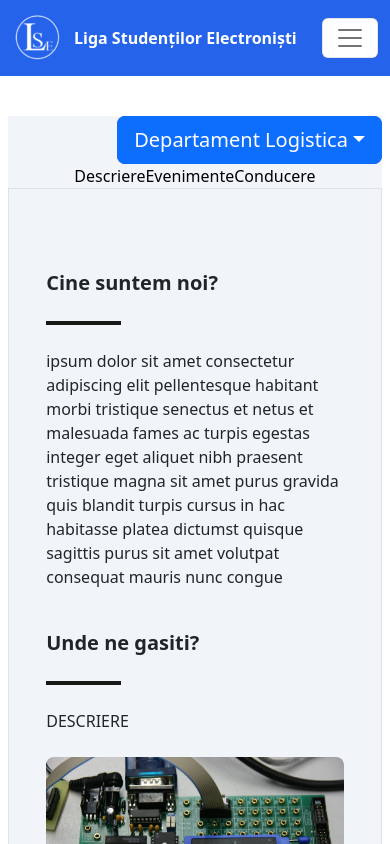
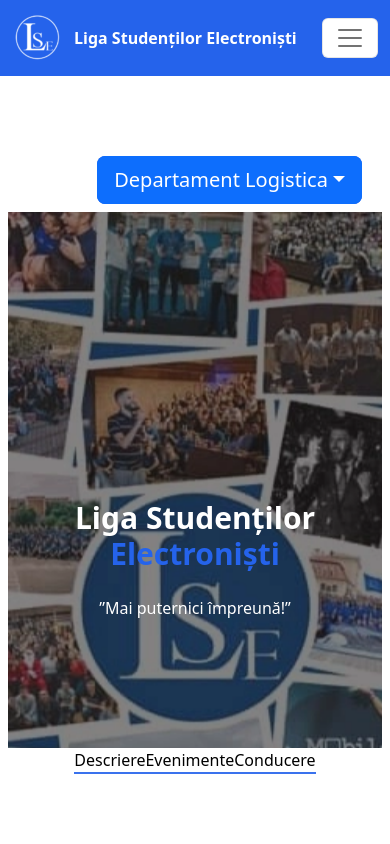
Before and after one commit to ConducereIT/lsebucuresti.org, a React (Create React App) app in the folder client/: page /departamente in a window 390 px wide. Shown: the top 844 px of the page. Built offline with nearby package versions, Linux system fonts and the light colour scheme.

Commit message:
2 new components and some fixd

```diff
--- a/client/src/components/Contact.component.js
+++ b/client/src/components/Contact.component.js
@@ -38,7 +38,7 @@
       formDetails.lastName,
       formDetails.email,
       formDetails.phone,
-      formDetails.message,
+      formDetails.message
     );
     if (status.status) {
       showNotification(status.message);
@@ -48,7 +48,7 @@
   };
 
   return (
-    <section className="contact" id="contact">
+    <section className="contact mb-20" id="contact">
       {notification && <div className="notification">{notification}</div>}
       <Container>
         <Row className="align-items-center">
--- a/client/src/components/Departamente/Descriere.component.js
+++ b/client/src/components/Departamente/Descriere.component.js
@@ -11,7 +11,7 @@
               <h1 className="text-xl md:text-3xl font-semibold pb-3 mb-2">
                 Cine suntem noi?
               </h1>
-              <hr className="border-4 border-black opacity-90 w-1/4 pb-6" />
+              <hr className="border-4 border-black opacity-90 w-1/4 pb-4" />
               <p>
                 ipsum dolor sit amet consectetur adipiscing elit pellentesque
                 habitant morbi tristique senectus et netus et malesuada fames ac
@@ -26,13 +26,16 @@
                 Unde ne gasiti?
               </h1>
               <hr className="border-4 border-black opacity-90 w-1/4 pb-6" />
-              DESCRIERE
+              Locatie:
+              <br />
+              <br />
+              Ora:
             </div>
           </div>
 
           <div className="w-full md:w-1/2">
             <img
-              className="rounded-lg mt-6 md:ml-6"
+              className="rounded-lg mt-6 md:ml-8"
               src={secondPicture}
               alt="ETTI"
             />
--- a/client/src/components/Departamente/Item.component.js
+++ b/client/src/components/Departamente/Item.component.js
@@ -9,28 +9,31 @@
 
   return (
     <div className="CustomDepartamentItem ">
-      <div className="DepartamentItem md:w-auto flex justify-center md:h-10  ">
+      <div className="DepartamentItem md:w-auto flex justify-center md:h-10 md:mt-[-7rem] ">
         <motion.button
-          className="  text-base md:ml-20  md:text-xl md:font-semibold md:relative md:inline-block  md:w-32 md:h-2/3 text-black"
+          className="  text-base md:ml-20  md:text-2xl md:font-semibold md:relative md:inline-block  md:w-32 md:h-2/3 text-black"
           onClick={() => setIndex(0)}
         >
           Descriere
+          <hr className="border-2 border-blue-600 opacity-90 w-4/4 pb-6 md:mt-2" />
         </motion.button>
         <motion.button
-          className="  text-base md:ml-20  md:text-xl md:font-semibold md:relative md:inline-block  md:w-32 md:h-2/3 text-black"
+          className="  text-base md:ml-20  md:text-2xl md:font-semibold md:relative md:inline-block  md:w-32 md:h-2/3 text-black"
           onClick={() => setIndex(1)}
         >
           Evenimente
+          <hr className="border-2 border-blue-600 opacity-90 w-4/4 pb-6 md:mt-2" />
         </motion.button>
         <motion.button
-          className=" text-base md:ml-20   md:text-xl md:font-semibold md:relative md:inline-block   md:w-32 md:h-2/3 text-black"
+          className="  text-base md:ml-20  md:text-2xl md:font-semibold md:relative md:inline-block  md:w-32 md:h-2/3 text-black"
           onClick={() => setIndex(2)}
         >
           Conducere
+          <hr className="border-2 border-blue-600 opacity-90 w-4/4 pb-6 md:mt-2" />
         </motion.button>
       </div>
-      <motion.div className="border border-black md:h-[90%] md:w-full">
-        <AnimatePresence>
+      <motion.div className=" md:h-[70%] md:w-full">
+        <div>
           {index === 0 && (
             <motion.div
               key="component1"
@@ -38,7 +41,7 @@
               animate={{ opacity: 1, x: 0, y: 0 }}
               exit={{ opacity: 0, x: 50, y: 0 }}
               transition={{ duration: 0.5 }}
-              className="bg-slate-100 flex items-center justify-self-center justify-center py-20"
+              className=" flex items-center justify-self-center justify-center py-20 mb-10"
             >
               <Descriere />
             </motion.div>
@@ -66,7 +69,7 @@
               <h>Index 3</h>
             </motion.div>
           )}
-        </AnimatePresence>
+        </div>
       </motion.div>
     </div>
   );
--- a/client/src/components/Departamente/List.component.js
+++ b/client/src/components/Departamente/List.component.js
@@ -1,24 +1,45 @@
-import React, { useState } from "react";
+import React, { useState, useEffect } from "react";
 import { motion, AnimatePresence } from "framer-motion";
 import Dropdown from "react-bootstrap/Dropdown";
 import DropdownButton from "react-bootstrap/DropdownButton";
 
 import DepartamentItem from "./Item.component";
+import Banner from "../Banner.component";
 
 export default function DepartamenteList({ itemArray }) {
   const [selectedTab, setSelectedTab] = useState(itemArray[0]);
 
+  const [isMobile, setIsMobile] = useState(false);
+
+  useEffect(() => {
+    const mobileMediaQuery = window.matchMedia("(max-width: 768px)");
+    setIsMobile(mobileMediaQuery.matches);
+
+    const handleResize = (e) => {
+      setIsMobile(e.matches);
+    };
+
+    mobileMediaQuery.addListener(handleResize);
+    return () => {
+      mobileMediaQuery.removeListener(handleResize);
+    };
+  }, []);
+
+  const styleButton = isMobile
+    ? " text-black bg-blue-600 w-fit rounded-lg "
+    : "mt-7 text-black bg-blue-600 w-fit rounded-lg position-absolute z-10";
+
   return (
     <>
-      <div className="md:pt-5 md:pb-32 pb-10 pt-10 md:mx-52 mx-2">
+      <div className="md:pt-0  pb-32 pt-20 md:mx-52 mx-2">
         <div>
-          <div className=" bg-slate-100 flex justify-end ">
+          <div className="flex justify-end mr-5">
             <DropdownButton
               id="dropdown-basic-button"
               title={"Departament " + selectedTab.label}
               variant="primary"
               size="lg"
-              className=" bg-blue-600 w-fit rounded-lg"
+              className={styleButton}
             >
               {itemArray.map((item, index) => (
                 <Dropdown.Item
@@ -40,7 +61,8 @@
                 exit={{ y: -10, opacity: 0 }}
                 transition={{ duration: 0.2 }}
               >
-                <div className=" bg-slate-100 pt-0 h-auto">
+                <Banner />
+                <div className="   h-auto">
                   <div className=" h-auto">
                     <DepartamentItem selectedTab={selectedTab} />
                   </div>
--- a/client/src/components/Footer.component.js
+++ b/client/src/components/Footer.component.js
@@ -4,7 +4,7 @@
 export default function Footer() {
   return (
     <>
-      <footer className="bg-blue-600 mt-16 pt-3 ">
+      <footer className="bg-blue-600  pt-3 ">
         <div className="w-full max-w-screen-xl mx-auto p-4 md:py-8">
           <div className="md:flex md:items-center md:justify-between">
             <div className="flex items-center mb-4 sm:mb-0 m-2">
--- a/client/src/views/Departamente.view.js
+++ b/client/src/views/Departamente.view.js
@@ -1,6 +1,7 @@
 import React from "react";
 import Header from "../components/Header.component";
 import Footer from "../components/Footer.component";
+import Banner from "../components/Banner.component";
 import DepartamenteList from "../components/Departamente/List.component";
 import { DepartamenteProps } from "../assets/config/configAboutUS";
 
```
